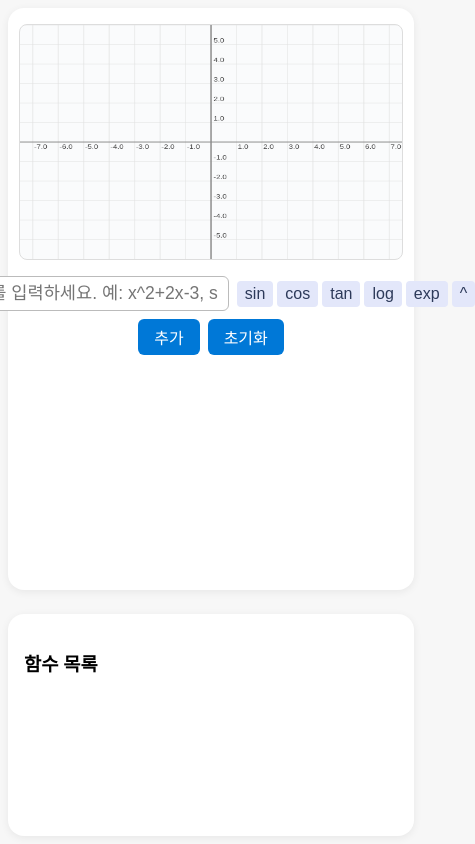
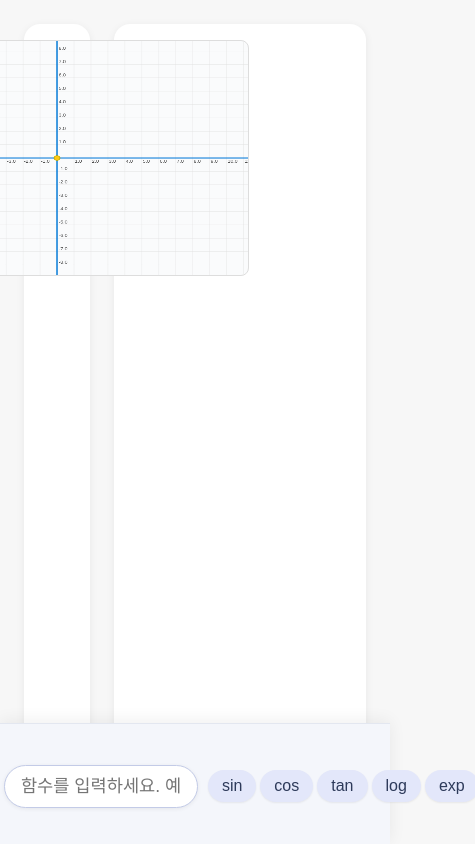
Before and after one commit to yxch08/math, a plain HTML site: page index.html in a window 390 px wide. Shown: the whole page, 475 px wide, since content can reach past the window. Drawn offline with Linux system fonts and the light colour scheme.

Commit message:
입력창 하단 고정 및 챗봇 스타일 UI, 원점/축 강조

```diff
--- a/index.html
+++ b/index.html
@@ -32,6 +32,7 @@
 			box-shadow: 0 2px 8px #0001;
 			padding: 16px;
 			min-width: 0;
+			position: relative;
 		}
 		.right-panel {
 			flex: 1;
@@ -48,25 +49,47 @@
 			background: #fafbfc;
 			border: 1px solid #ddd;
 			border-radius: 8px;
-			width: 600px;
-			height: 480px;
+			width: 900px;
+			height: 700px;
 			cursor: grab;
 			margin-bottom: 16px;
 			touch-action: none;
+			display: block;
 		}
-		.input-row {
+		/* 하단 고정 함수 입력창 (챗봇 스타일) */
+		#bottom-input-box {
+			position: fixed;
+			left: 0;
+			bottom: 0;
+			width: 100vw;
+			background: #f4f6fb;
+			box-shadow: 0 -2px 16px #0001;
+			padding: 18px 0 14px 0;
 			display: flex;
-			gap: 8px;
-			margin-bottom: 8px;
+			flex-direction: row;
 			align-items: center;
+			gap: 12px;
+			z-index: 200;
+			border-top: 1.5px solid #e3e7f0;
+		}
+		#bottom-input-inner {
+			margin: 0 auto;
+			display: flex;
+			flex-direction: row;
+			align-items: center;
+			gap: 10px;
+			width: 100%;
+			max-width: 900px;
 		}
 		.func-input {
 			font-size: 1.1em;
-			padding: 6px 10px;
-			border: 1px solid #bbb;
-			border-radius: 6px;
-			width: 260px;
+			padding: 10px 16px;
+			border: 1.5px solid #c3cbe7;
+			border-radius: 24px;
+			width: 340px;
+			background: #fff;
 			transition: border 0.2s;
+			box-shadow: 0 1px 4px #0001;
 		}
 		.func-input:focus {
 			border: 1.5px solid #0078d7;
@@ -78,13 +101,14 @@
 		}
 		.func-btns button {
 			font-size: 1em;
-			padding: 4px 8px;
+			padding: 7px 14px;
 			border: none;
 			background: #e3e7fa;
 			color: #2d3a5a;
-			border-radius: 4px;
+			border-radius: 18px;
 			cursor: pointer;
-			transition: background 0.2s;
+			transition: background 0.2s, box-shadow 0.2s;
+			box-shadow: 0 1px 2px #0001;
 		}
 		.func-btns button:hover {
 			background: #b6c6f5;
@@ -92,83 +116,33 @@
 		.action-btns {
 			display: flex;
 			gap: 8px;
-			margin-bottom: 8px;
 		}
 		.action-btns button {
 			font-size: 1em;
-			padding: 6px 16px;
+			padding: 8px 24px;
 			border: none;
-			background: #0078d7;
+			background: linear-gradient(90deg,#0078d7 60%,#43aa8b 100%);
 			color: #fff;
-			border-radius: 6px;
+			border-radius: 22px;
 			cursor: pointer;
-			transition: background 0.2s;
+			transition: background 0.2s, box-shadow 0.2s;
+			box-shadow: 0 1px 4px #0001;
+			font-weight: 500;
 		}
 		.action-btns button:hover {
-			background: #005fa3;
+			background: linear-gradient(90deg,#005fa3 60%,#2e8b6a 100%);
 		}
-		.func-list {
-			flex: 1;
-			overflow-y: auto;
-			margin-top: 8px;
-		}
-		.func-item {
-			background: #f3f6fa;
-			border-radius: 6px;
-			padding: 8px 10px;
-			margin-bottom: 6px;
-			display: flex;
-			align-items: center;
-			justify-content: space-between;
-			font-size: 1.08em;
-			word-break: break-all;
-		}
-		.func-color {
-			width: 16px;
-			height: 16px;
-			border-radius: 50%;
-			margin-right: 8px;
-			display: inline-block;
-			border: 1.5px solid #bbb;
-		}
-		.remove-btn {
-			background: #ffb3b3;
-			color: #a00;
-			border: none;
-			border-radius: 4px;
-			padding: 2px 8px;
-			cursor: pointer;
-			font-size: 0.95em;
-			margin-left: 8px;
-			transition: background 0.2s;
-		}
-		.remove-btn:hover {
-			background: #ff6b6b;
-		}
-		.intersection-label {
-			position: absolute;
-			background: #fffbe7;
-			border: 1px solid #e3c800;
-			border-radius: 4px;
-			padding: 2px 8px;
-			font-size: 0.98em;
-			pointer-events: none;
-			z-index: 10;
-			box-shadow: 0 1px 4px #0002;
-		}
-		@media (max-width: 900px) {
-			.container {
-				flex-direction: column;
-				padding: 8px;
-			}
-			.left-panel, .right-panel {
-				width: 100%;
-				min-width: 0;
-			}
+		@media (max-width: 1200px) {
 			#graph-canvas {
 				width: 98vw;
 				height: 60vw;
 				min-height: 220px;
+			}
+			#bottom-input-inner {
+				max-width: 98vw;
+			}
+			.func-input {
+				width: 160px;
 			}
 		}
 	</style>
@@ -176,8 +150,16 @@
 <body>
 	<div class="container">
 		<div class="left-panel">
-			<canvas id="graph-canvas" width="600" height="480"></canvas>
-			<div class="input-row">
+			<canvas id="graph-canvas" width="900" height="700"></canvas>
+		</div>
+		<div class="right-panel">
+			<h3>함수 목록</h3>
+			<div id="func-list" class="func-list"></div>
+		</div>
+	</div>
+	<!-- 하단 고정 함수 입력창 (챗봇 스타일) -->
+	<div id="bottom-input-box">
+		<div id="bottom-input-inner">
 			<input id="func-input" class="func-input" placeholder="함수를 입력하세요. 예: x^2+2x-3, sin(x), log(x)" />
 			<div class="func-btns">
 				<button type="button" onclick="insertFunc('sin')">sin</button>
@@ -187,15 +169,10 @@
 				<button type="button" onclick="insertFunc('exp')">exp</button>
 				<button type="button" onclick="insertFunc('^')">^</button>
 			</div>
-			</div>
 			<div class="action-btns">
 				<button type="button" onclick="addFunction()">추가</button>
 				<button type="button" onclick="resetAll()">초기화</button>
 			</div>
-		</div>
-		<div class="right-panel">
-			<h3>함수 목록</h3>
-			<div id="func-list" class="func-list"></div>
 		</div>
 	</div>
 	<div id="intersection-label" class="intersection-label" style="display:none;"></div>
@@ -253,10 +230,18 @@
 			ctx.restore();
 			// x, y축
 			ctx.save();
-			ctx.strokeStyle = '#888';
-			ctx.lineWidth = 2;
+			ctx.strokeStyle = '#0078d7';
+			ctx.lineWidth = 3.2;
 			ctx.beginPath(); ctx.moveTo(0,cy); ctx.lineTo(width,cy); ctx.stroke();
 			ctx.beginPath(); ctx.moveTo(cx,0); ctx.lineTo(cx,height); ctx.stroke();
+			// 원점 표시
+			ctx.beginPath();
+			ctx.arc(cx, cy, 7, 0, 2*Math.PI);
+			ctx.fillStyle = '#ffc914';
+			ctx.fill();
+			ctx.strokeStyle = '#bba800';
+			ctx.lineWidth = 2;
+			ctx.stroke();
 			ctx.restore();
 			// 눈금
 			ctx.save();
@@ -415,6 +400,7 @@
 				canvas.style.cursor = 'grab';
 			});
 			canvas.addEventListener('wheel', e => {
+				if (!e.ctrlKey) return; // Ctrl 키가 아닐 때는 무시
 				e.preventDefault();
 				let oldScale = scale;
 				if(e.deltaY<0) scale *= 1.15;
```
Lines whose indentation alone changed are shown as unchanged.
